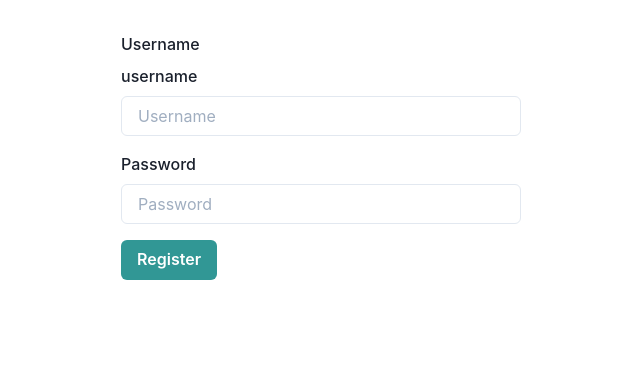
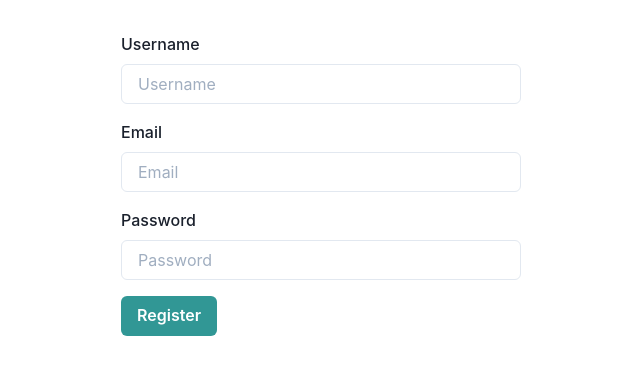
Before and after one commit to anhtudo97/reddit, a Next.js app in the folder client/: page / in a window 1280 px wide. Shown: the top 374 px of the page, without its empty margins (319-959 px from the left). Built offline with nearby package versions, Linux system fonts and the light colour scheme.

Commit message:
feat: update register

```diff
--- a/client/src/components/InputField.tsx
+++ b/client/src/components/InputField.tsx
@@ -1,4 +1,3 @@
-import { useField } from "formik";
 import {
   FormControl,
   FormErrorMessage,
@@ -6,6 +5,7 @@ import {
   Input,
   Textarea,
 } from "@chakra-ui/react";
+import { useField } from "formik";
 
 interface InputFieldProps {
   name: string;
@@ -17,7 +17,6 @@ interface InputFieldProps {
 
 export const InputField = ({ textarea, ...props }: InputFieldProps) => {
   const [field, { error }] = useField(props);
-
   return (
     <FormControl isInvalid={!!error}>
       <FormLabel htmlFor={field.name}>{props.label}</FormLabel>
--- /dev/null
+++ b/client/src/helpers/mapFieldErrors.ts
@@ -0,0 +1,23 @@
+/*
+    [
+        {field: 'username', message: 'some error'}
+    ]
+    {
+        username: 'some error'
+    }
+
+*/
+
+import { FieldError } from "../generated/graphql";
+
+export const mapFieldErrors = (
+  errors: FieldError[]
+): { [key: string]: string } => {
+  return errors.reduce(
+    (accumulatedErrorsObj, error) => ({
+      ...accumulatedErrorsObj,
+      [error.field]: error.message,
+    }),
+    {}
+  );
+};
--- a/client/src/pages/_app.tsx
+++ b/client/src/pages/_app.tsx
@@ -1,14 +1,24 @@
-import { ChakraProvider } from '@chakra-ui/react'
+import { ChakraProvider } from "@chakra-ui/react";
 
-import theme from '../theme'
-import { AppProps } from 'next/app'
+import theme from "../theme";
+import { AppProps } from "next/app";
+
+import { ApolloProvider, ApolloClient, InMemoryCache } from "@apollo/client";
+
+const client = new ApolloClient({
+  uri: "http://localhost:4000/graphql",
+  cache: new InMemoryCache(),
+  credentials: "same-origin",
+});
 
 function MyApp({ Component, pageProps }: AppProps) {
   return (
-    <ChakraProvider resetCSS theme={theme}>
-      <Component {...pageProps} />
-    </ChakraProvider>
-  )
+    <ApolloProvider client={client}>
+      <ChakraProvider resetCSS theme={theme}>
+        <Component {...pageProps} />
+      </ChakraProvider>
+    </ApolloProvider>
+  );
 }
 
-export default MyApp
+export default MyApp;
--- a/client/src/pages/index.tsx
+++ b/client/src/pages/index.tsx
@@ -1,4 +1,4 @@
-import Register from "./regiter";
+import Register from "./register";
 
 const Index = () => <Register />;
 
--- /dev/null
+++ b/client/src/pages/register.tsx
@@ -0,0 +1,77 @@
+import React from "react";
+import { Formik, Form, FormikHelpers } from "formik";
+import { Button, Box } from "@chakra-ui/react";
+import { Wapper } from "../components/Wrapper";
+import { InputField } from "../components/InputField";
+import { RegisterInput, useRegisterMutation } from "../generated/graphql";
+import { mapFieldErrors } from "../helpers/mapFieldErrors";
+
+const Register = () => {
+  const initialValues: RegisterInput = {
+    username: "",
+    email: "",
+    password: "",
+  };
+
+  const [registerUser, { data, error, loading: _registerUserLoading }] =
+    useRegisterMutation();
+
+  const onRegisterSubmit = async (
+    values: RegisterInput,
+    { setErrors }: FormikHelpers<RegisterInput>
+  ) => {
+    const response = await registerUser({
+      variables: {
+        registerInput: values,
+      },
+    });
+
+    if (response.data?.register?.errors) {
+      setErrors(mapFieldErrors(response.data.register.errors));
+    }
+  };
+
+  return (
+    <Wapper>
+      {error && <p>Failed to register. Internal server error</p>}
+      <Formik initialValues={initialValues} onSubmit={onRegisterSubmit}>
+        {({ isSubmitting }) => (
+          <Form>
+            <InputField
+              name="username"
+              placeholder="Username"
+              label="Username"
+              type="text"
+            />
+            <Box mt={4}>
+              <InputField
+                name="email"
+                placeholder="Email"
+                label="Email"
+                type="text"
+              />
+            </Box>
+            <Box mt={4}>
+              <InputField
+                name="password"
+                placeholder="Password"
+                label="Password"
+                type="password"
+              />
+            </Box>
+            <Button
+              type="submit"
+              colorScheme="teal"
+              mt={4}
+              isLoading={isSubmitting}
+            >
+              Register
+            </Button>
+          </Form>
+        )}
+      </Formik>
+    </Wapper>
+  );
+};
+
+export default Register;
--- a/client/src/pages/regiter.tsx
+++ /dev/null
@@ -1,51 +0,0 @@
-import React from "react";
-import { Formik, Form } from "formik";
-import { FormControl, FormLabel, Button, Box } from "@chakra-ui/react";
-import { Wapper } from "../components/Wrapper";
-import { InputField } from "../components/InputField";
-
-function Register() {
-  return (
-    <Wapper>
-      <Formik
-        initialValues={{
-          username: "",
-          password: "",
-        }}
-        onSubmit={() => console.log("123")}
-      >
-        {({ isSubmitting }) => (
-          <Form>
-            <FormControl>
-              <FormLabel htmlFor="username">Username</FormLabel>
-              <InputField
-                label="username"
-                name="username"
-                placeholder="Username"
-                type="text"
-              />
-              <Box mt={4}>
-                <InputField
-                  name="password"
-                  placeholder="Password"
-                  label="Password"
-                  type="password"
-                />
-              </Box>
-              <Button
-                type="submit"
-                colorScheme="teal"
-                mt={4}
-                isLoading={isSubmitting}
-              >
-                Register
-              </Button>
-            </FormControl>
-          </Form>
-        )}
-      </Formik>
-    </Wapper>
-  );
-}
-
-export default Register;
```
Also changed, not shown: 1 other file (tests, documents, lock files or other folders).
